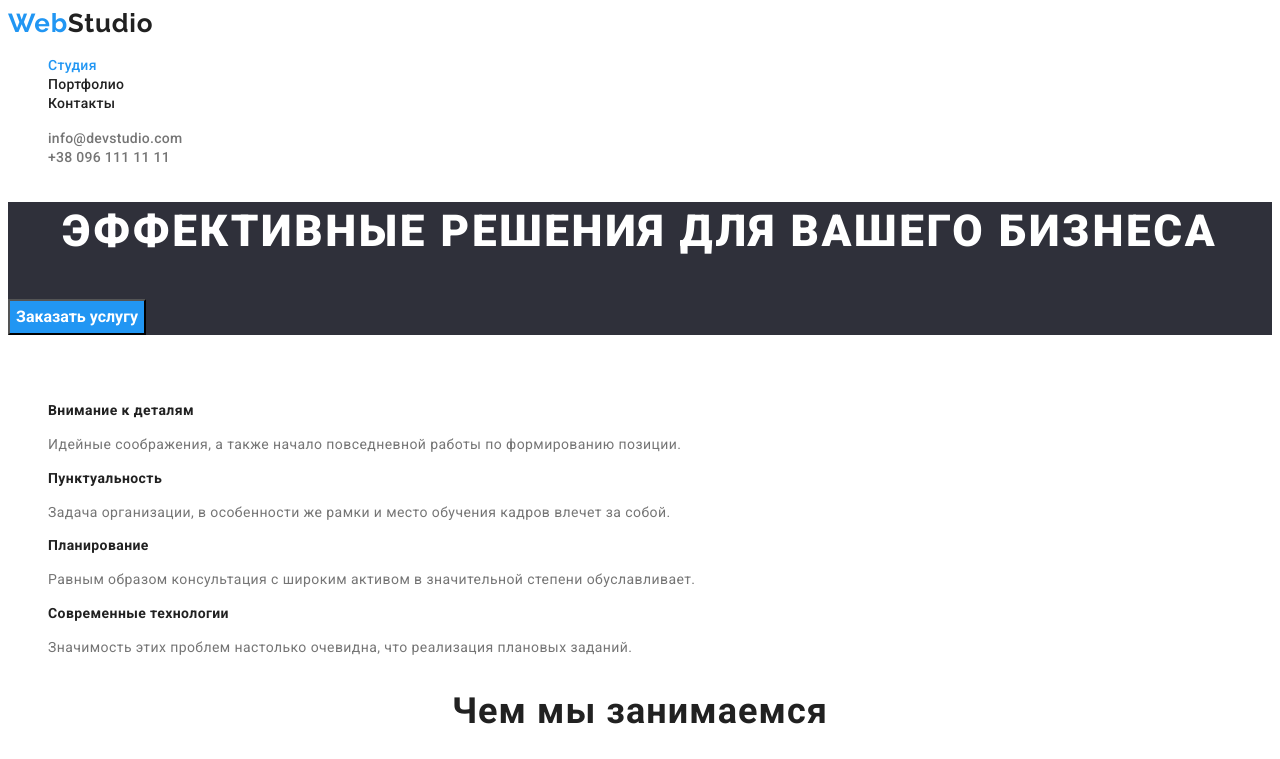
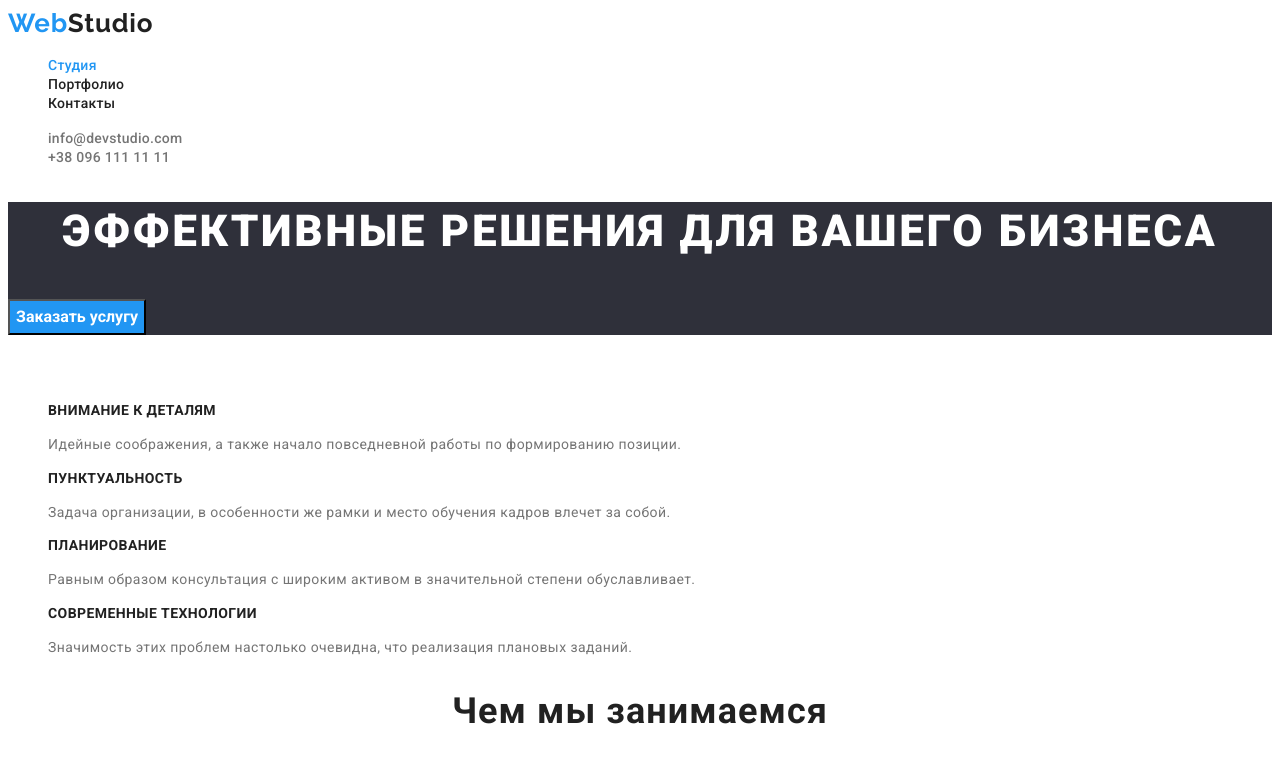
Before and after one commit to DmytroAntonenko/goit-markup-hw-02, a plain HTML site: page index.html in a window 1280 px wide. Shown: the top 759 px of the page. Drawn offline with Linux system fonts and the light colour scheme.

Commit message:
Внес поправки ментора

```diff
--- a/css/styless.css
+++ b/css/styless.css
@@ -154,14 +154,12 @@ background-color: #188ce8;
 }
 .adress-map-link {
     color: var(--primery-white-color);
-    font-weight: 400;
     font-size: 14px;
     line-height: 1.71;
     letter-spacing: 0.03em;
 }
 .adress-link {
     color: rgba(255, 255, 255, 0.6);
-    font-weight: 400;
     font-size: 14px;
     line-height: 1.71;
     letter-spacing: 0.03em;
--- a/index.html
+++ b/index.html
@@ -47,19 +47,19 @@ rel="stylesheet">
             <h2 class="visually-hidden">Особенности</h2>
             <ul class="benefits-list list">
                 <li class="benefits-item">
-                    <h3 class="benefits-title">Внимание к деталям</h3>
+                    <h3 class="benefits-title">ВНИМАНИЕ К ДЕТАЛЯМ</h3>
                     <p class="benefits-text">Идейные соображения, а также начало повседневной работы по формированию позиции.</p>
                 </li>
                 <li class="benefits-item">
-                    <h3 class="benefits-title">Пунктуальность</h3>
+                    <h3 class="benefits-title">ПУНКТУАЛЬНОСТЬ</h3>
                     <p class="benefits-text">Задача организации, в особенности же рамки и место обучения кадров влечет за собой.</p>
                 </li>
                 <li class="benefits-item">
-                    <h3 class="benefits-title">Планирование</h3>
+                    <h3 class="benefits-title">ПЛАНИРОВАНИЕ</h3>
                     <p class="benefits-text">Равным образом консультация с широким активом в значительной степени обуславливает.</p>
                 </li>
                 <li class="benefits-list">
-                    <h3 class="benefits-title">Современные технологии</h3>
+                    <h3 class="benefits-title">СОВРЕМЕННЫЕ ТЕХНОЛОГИИ</h3>
                     <p class="benefits-text">Значимость этих проблем настолько очевидна, что реализация плановых заданий.</p>
                 </li>
             </ul>
```
